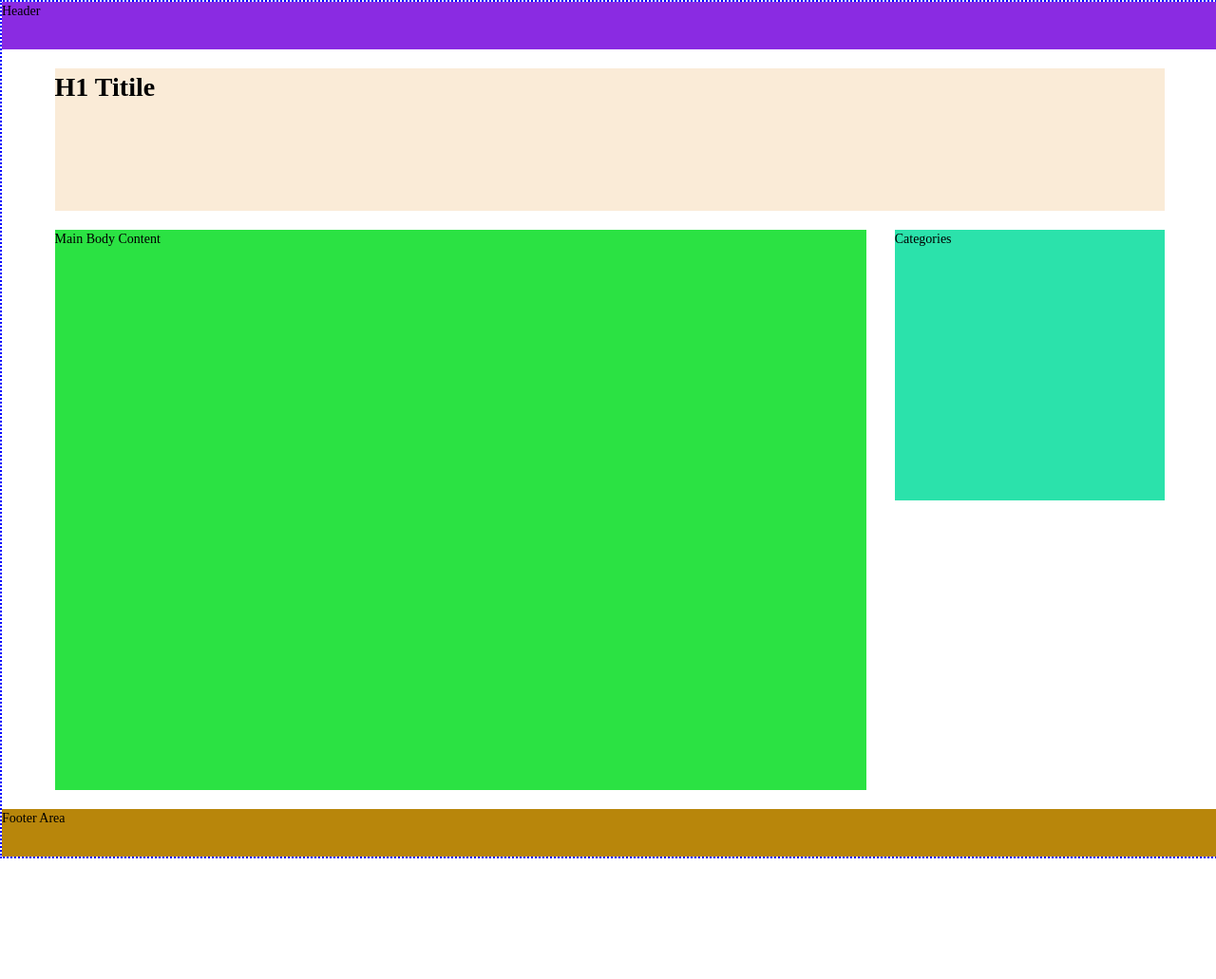
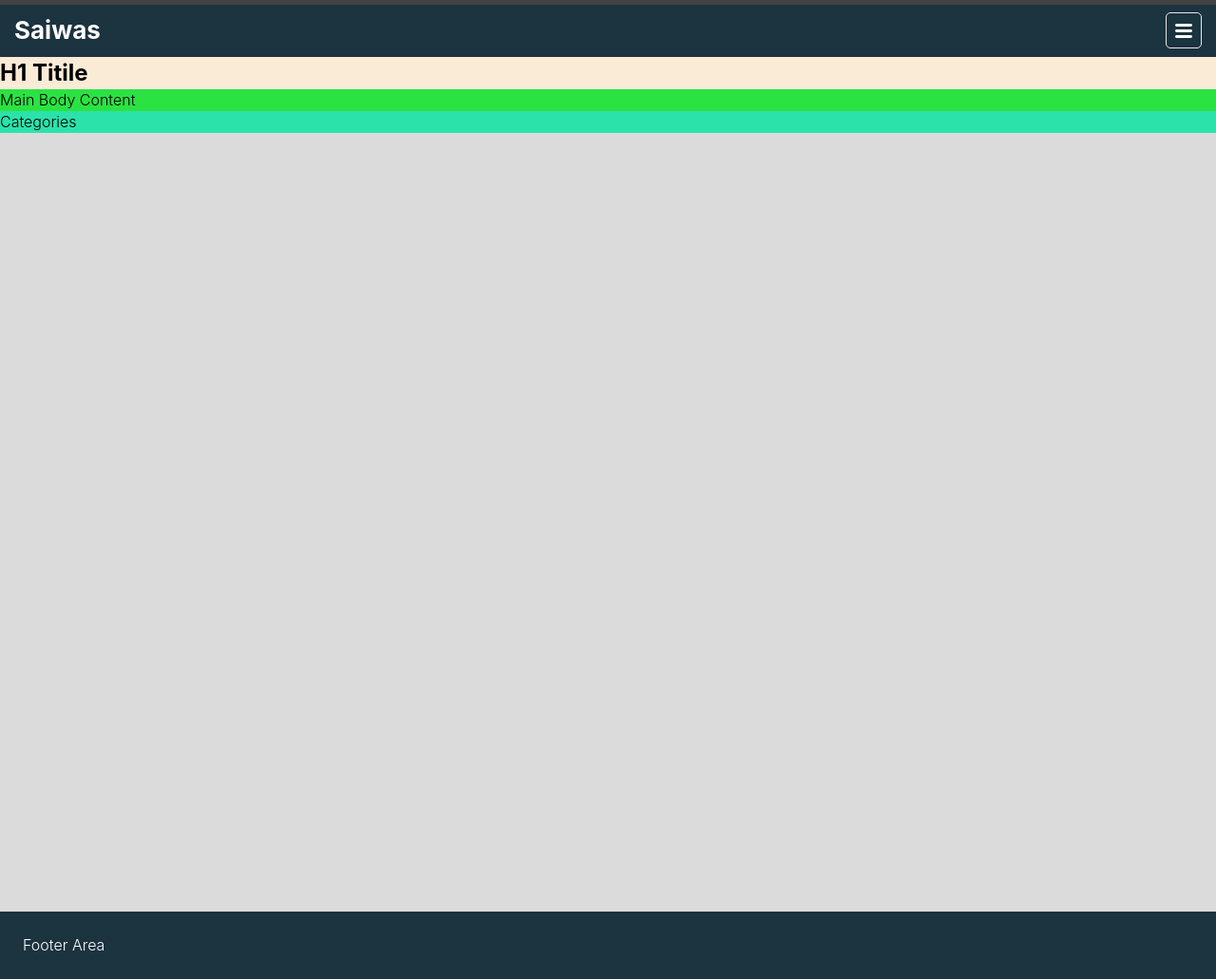
Before and after one commit to saiwas/blog, a Jekyll site: the page built from index.md, in a window 1280 px wide. Shown: the whole page at 95% size. Built offline with Jekyll 4.4.1, drawn with Linux system fonts in a browser that asks for light colours; before the commit the page ends 904 px from its top, so only the background shows below that.

Commit message:
Add Header

```diff
--- /dev/null
+++ b/_includes/header.html
@@ -0,0 +1,17 @@
+<div class="wrapper">
+  <a rel="author" href="/"><h1 class="site-title">Saiwas</h1></a>
+  <nav class="site-nav">
+    <input type="checkbox" id="nav-trigger" class="nav-trigger">
+    <label for="nav-trigger">
+      <span class="menu-icon">
+        <svg viewBox="0 0 18 15" width="18px" height="15px">
+          <path fill="#fff" d="M18,1.484c0,0.82-0.665,1.484-1.484,1.484H1.484C0.665,2.969,0,2.304,0,1.484l0,0C0,0.665,0.665,0,1.484,0 h15.031C17.335,0,18,0.665,18,1.484L18,1.484z"></path>
+          <path fill="#fff" d="M18,7.516C18,8.335,17.335,9,16.516,9H1.484C0.665,9,0,8.335,0,7.516l0,0c0-0.82,0.665-1.484,1.484-1.484 h15.031C17.335,6.031,18,6.696,18,7.516L18,7.516z"></path>
+          <path fill="#fff" d="M18,13.516C18,14.335,17.335,15,16.516,15H1.484C0.665,15,0,14.335,0,13.516l0,0 c0-0.82,0.665-1.484,1.484-1.484h15.031C17.335,12.031,18,12.696,18,13.516L18,13.516z"></path>
+        </svg>
+      </span>
+    </label>
+
+    <div class="trigger"></div>
+  </nav>
+</div>
--- a/_layouts/default.html
+++ b/_layouts/default.html
@@ -4,14 +4,16 @@
 
   {% include meta-head.html %}
   <body>
-    <div class="site">
-			<header class="masthead">Header</header>
+		<header id="site-header" role="banner">
+			{% include header.html %}
+		</header>
+		<section class="container">
 			<h1 class="page-title">H1 Titile</h1>
 			<main class="main-content">
 				Main Body Content
 			</main>
 			<aside class="categories">Categories</aside>
-			<footer class="footer">Footer Area</footer>
-		</div>
+		</section>
+		<footer id="footer">Footer Area</footer>
   </body>
 </html>
--- a/_sass/_base.scss
+++ b/_sass/_base.scss
@@ -1,4 +1,4 @@
-@import "variable";
+@import "base/variable";
 /**
  * Reset some basic elements
  */
@@ -32,8 +32,7 @@ html {
 }
 
 body {
-    font-family: $base-font-family;
-    font-size: $base-font-size;
+    font: 400 16px/1.5 -apple-system,BlinkMacSystemFont,"Segoe UI",Roboto,Helvetica,Arial,sans-serif,"Apple Color Emoji","Segoe UI Emoji","Segoe UI Symbol";
     line-height: $base-line-height;
     font-weight: 300;
     color: $text-color;
--- a/_sass/_layout.scss
+++ b/_sass/_layout.scss
@@ -1,50 +1,2 @@
-.site {
-    width: 100%;
-    height: 100vh;
-    border: 2px dotted blue;
-    display: grid;
-    grid-template-areas:
-      "header"
-      "title"
-      "main"
-      "sidebar"
-      "footer"
-    ;
-    @media only screen and (min-width: 765px) {
-        grid-template-columns: 2% 3fr 1fr 2%;
-        grid-template-rows: 50px 150px 1fr 1fr 50px;
-        grid-gap: 20px 30px;
-        grid-template-areas:
-        "header header header header"
-        ". title title ."
-        ". main categories ."
-        ". main . ."
-        "footer footer footer footer"
-      ;
-    }
-}
-
-.masthead {
-    background-color: blueviolet;
-    grid-area: header;
-}
-
-.page-title {
-    background-color: antiquewhite;
-    grid-area: title;
-}
-
-.main-content {
-    background-color: rgb(43, 226, 67);
-    grid-area: main;
-}
-
-.categories {
-    background-color: rgb(43, 226, 171);
-    grid-area: categories;
-}
-
-.footer {
-    background-color: darkgoldenrod;
-    grid-area: footer;
-}
+@import "layout/base";
+@import "layout/header";
--- a/_sass/_variable.scss
+++ b/_sass/base/_variable.scss
@@ -2,5 +2,5 @@ $base-font-family: "sans-serif";
 $base-font-size:14px;
 $base-line-height: 1.42857143;
 $text-color: black;
-$background-color: white;
+$background-color: #dcdbdc;
 $spacing-unit: 20px;
--- /dev/null
+++ b/_sass/layout/_base.scss
@@ -0,0 +1,63 @@
+.site {
+  width: 100%;
+  height: 100vh;
+  border: 2px dotted blue;
+  display: grid;
+  grid-template-areas:
+    "header"
+    "title"
+    "main"
+    "sidebar"
+    "footer"
+  ;
+  @media only screen and (min-width: 765px) {
+      grid-template-columns: 2% 3fr 1fr 2%;
+      grid-template-rows: 50px 150px 1fr 1fr 50px;
+      grid-gap: 20px 30px;
+      grid-template-areas:
+      "header header header header"
+      ". title title ."
+      ". main categories ."
+      ". main . ."
+      "footer footer footer footer"
+    ;
+  }
+}
+
+#site-header {
+  background-color: #1c3340;
+  border-top: 5px solid #424242;
+  min-height: 55px;
+}
+
+#footer {
+  background-color: #1c3340;
+  color: white;
+  padding: 1.5rem;
+}
+
+.container {
+  min-height: 100vh;
+}
+
+a {
+  text-decoration: none;
+  &:hover {
+    text-decoration: underline;
+  }
+}
+
+.page-title {
+  background-color: antiquewhite;
+  grid-area: title;
+}
+
+.main-content {
+  background-color: rgb(43, 226, 67);
+  grid-area: main;
+}
+
+.categories {
+  background-color: rgb(43, 226, 171);
+  grid-area: categories;
+}
--- /dev/null
+++ b/_sass/layout/_header.scss
@@ -0,0 +1,25 @@
+.wrapper {
+	align-items: center;
+	display: flex;
+	justify-content: space-between;
+	padding: 0 15px;
+}
+
+.site-title {
+	color: #fff;
+	font-size: 26px;
+	float: left;
+	line-height: 54px;
+}
+
+.site-nav {
+	border: 1px solid #e8e8e8;
+	border-radius: 5px;
+	height: 36px;
+	width: 36px;
+	text-align: center;
+	line-height: 40px;
+	input {
+		display: none;
+	}
+}
```
